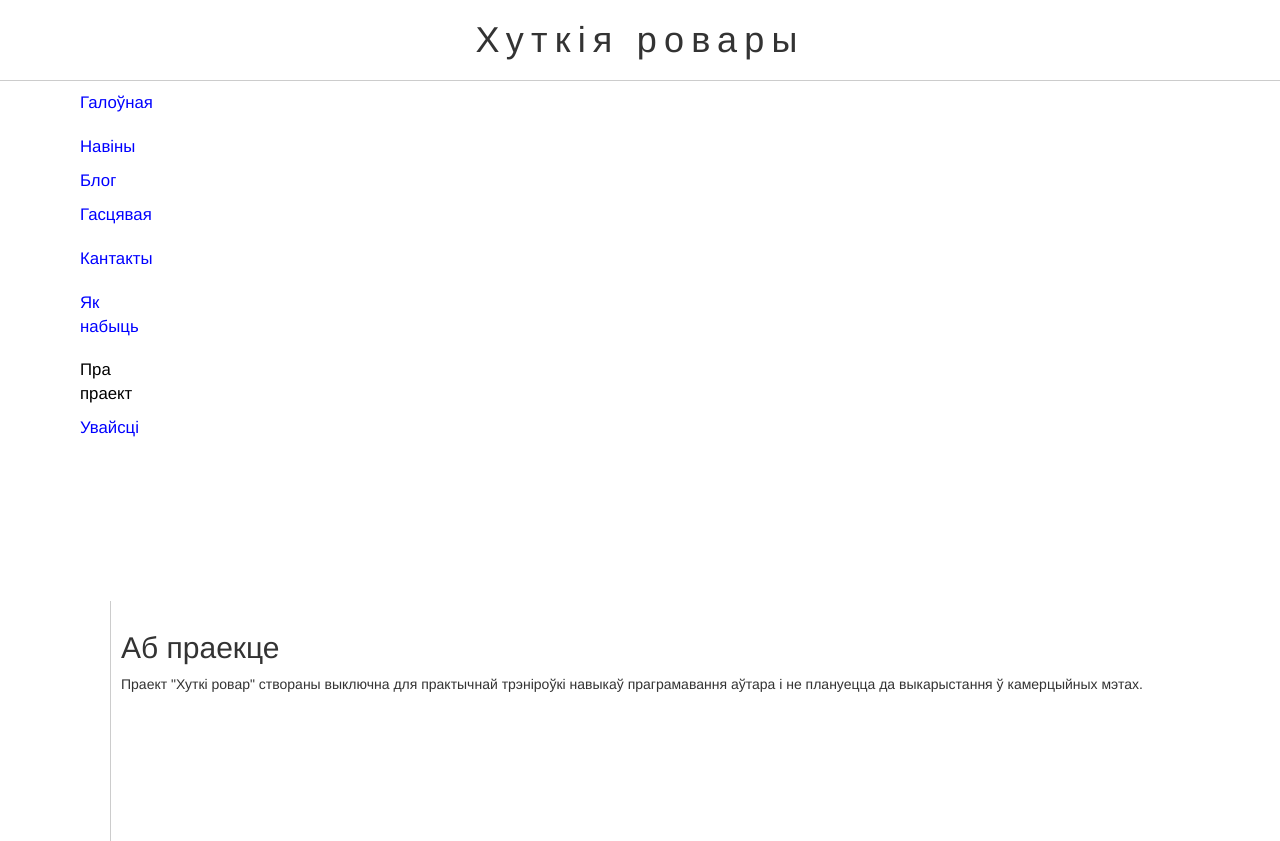
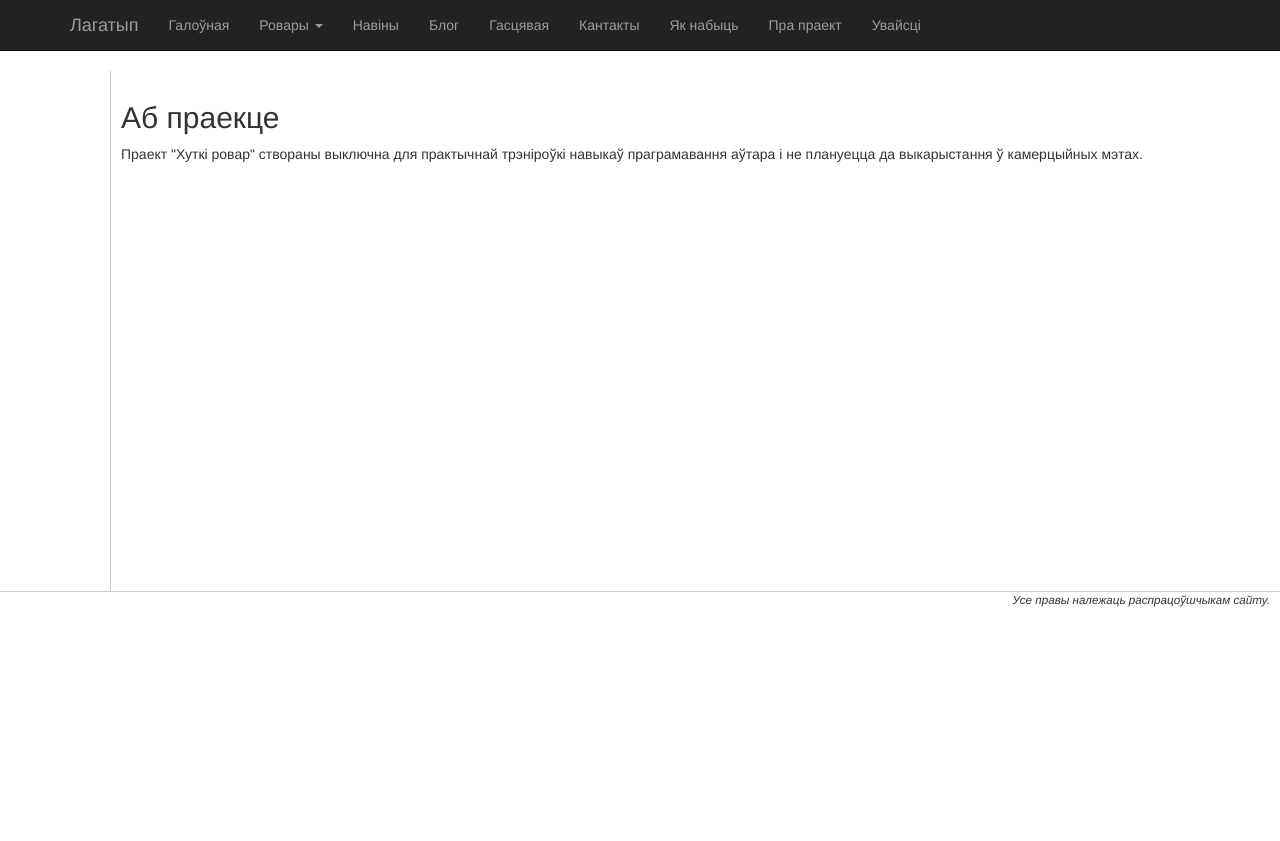
Before and after one commit to 32bitman/webstore-django, a Django app: page /about/ in a window 1280 px wide. Shown: the top 841 px of the page. After the commit the page ends 607 px from the top, so only its background shows below. Run offline with Django 3.2, Linux system fonts and the light colour scheme; data that the repository does not hold is empty; some libraries are stand-ins or nearby versions.

Commit message:
add navbar

```diff
--- a/templates/base.html
+++ b/templates/base.html
@@ -1,18 +1,4 @@
 {% load staticfiles %}
-{#<!DOCTYPE html>#}
-{#<head>#}
-{#    <meta http-equiv="content-type" content="text/html"; charset="UTF-8">#}
-{#    <link type="text/css" href="{% static "css/base.css" %}" rel="stylesheet">#}
-{#    <link type="text/css" href="{% static "css/bootstrap.css" %}" rel="stylesheet">#}
-{#    {% block additional_css %}{% endblock %}#}
-{#    {% block additional_js %}{% endblock %}#}
-{#    <title>{% block title %}{% endblock %} :: Хуткі ровар</title>#}
-{#</head>#}
-{#<body>#}
-{#    {% block content %}{% endblock %}#}
-{#</body>#}
-{#</html>#}
-
 <!DOCTYPE html>
 <html lang="by">
   <head>
@@ -20,7 +6,7 @@
     <meta http-equiv="X-UA-Compatible" content="IE=edge">
     <meta name="viewport" content="width=device-width, initial-scale=1">
     <!-- The above 3 meta tags *must* come first in the head; any other head content must come *after* these tags -->
-    <title>Bootstrap 101 Template</title>
+    <title>Хуткія ровары</title>
 
     <!-- Bootstrap -->
     <link type="text/css" href="{% static "css/base.css" %}" rel="stylesheet">
--- a/templates/main.html
+++ b/templates/main.html
@@ -4,31 +4,46 @@
     <link type="text/css" href="{% static "css/main.css" %}" rel="stylesheet">
 {% endblock %}
 {% block content %}
-    <div id="header">
-        <h1>Хуткія ровары</h1>
+{#    <div id="header">#}
+{#        <h1>Хуткія ровары</h1>#}
+{#    </div>#}
+    <div class="navbar navbar-inverse navbar-static-top">
+        <div class="container">
+            <div class="navbar-header">
+                <button type="button" class="navbar-toggle" data-toggle="collapse" data-target="#responsive-menu">
+                    <span class="sr-only">Адкрыць навігацыю</span>
+                    <span class="iconbar"></span>
+                    <span class="iconbar"></span>
+                    <span class="iconbar"></span>
+                </button>
+                <a class="navbar-brand" href="{% url "about" %}">Лагатып</a>
             </div>
-    <div class="container">
-        <div id="leftmenu">
-            <ul>
+            <div class="collapse navbar-collapse" id="responsive-menu">
+                <ul class="nav navbar-nav">
                     {% url "main" as page_url %}
                     <li><a href="{{ page_url }}" {% if page_url == current_url %} class="current"{% endif %}>Галоўная</a></li>
+                    <li class="dropdown">
+                        <a href="#" class="dropdown-toggle" data-toggle="dropdown">Ровары <b class="caret"></b></a>
+                        <ul class="dropdown-menu">
                             {% url "news_index" as page_url %}
                             {% for object in categories %}
                                 {% url "goods_index" pk=object.pk as page_url %}
                                 <li{% if forloop.first %} class="indented"{% endif %}><a href="{{ page_url }}"
                                 {% if page_url == current_url %} class="current"{% endif %}>{{ object.name }}</a></li>
                             {% endfor %}
+                        </ul>
+                    </li>
                     <li class="indented"><a href="{{ page_url }}"{% if page_url == current_url %} class="current"{% endif %}>Навіны</a></li>
                     {% url "blog_index" as page_url %}
                     <li><a href="{{ page_url }}"{% if page_url == current_url %} class="current"{% endif %}>Блог</a></li>
                     {% url "guestbook" as page_url %}
                     <li><a href="{{ page_url }}"{% if page_url == current_url %} class="current"{% endif %}>Гасцявая</a></li>
                     {% url "contacts" as page_url %}
-                    <li class="indented"><a href="{{ page_url }}"{% if page_url == current_url %} class="current"{% endif %}>Кантакты</li>
+                    <li class="indented"><a href="{{ page_url }}"{% if page_url == current_url %} class="current"{% endif %}>Кантакты</a></li>
                     {% url "howtobuy" as page_url %}
-                    <li class="indented"><a href="{{ page_url }}"{% if page_url == current_url %} class="current"{% endif %}>Як набыць</li>
+                    <li class="indented"><a href="{{ page_url }}"{% if page_url == current_url %} class="current"{% endif %}>Як набыць</a></li>
                     {% url "about" as page_url %}
-                    <li class="indented"><a href="{{ page_url }}"{% if page_url == current_url %} class="current"{% endif %}>Пра праект</li>
+                    <li class="indented"><a href="{{ page_url }}"{% if page_url == current_url %} class="current"{% endif %}>Пра праект</a></li>
                     {% if user.is_authenticated %}
                         {% url "categories_edit" as page_url %}
                         <li class="indented"><a href="{{ page_url }}"
@@ -41,6 +56,13 @@
                 </ul>
             </div>
         </div>
+    </div>
+{#    <div class="container">#}
+{#        <div class="row">#}
+{#        <h1>Хуткія ровары</h1>#}
+{##}
+{#        </div>#}
+{#    </div>#}
     <div id="main">
         {% block main %}
         {% endblock %}
```
Also changed, not shown: 1 other file. Lines whose indentation alone changed are shown as unchanged.
